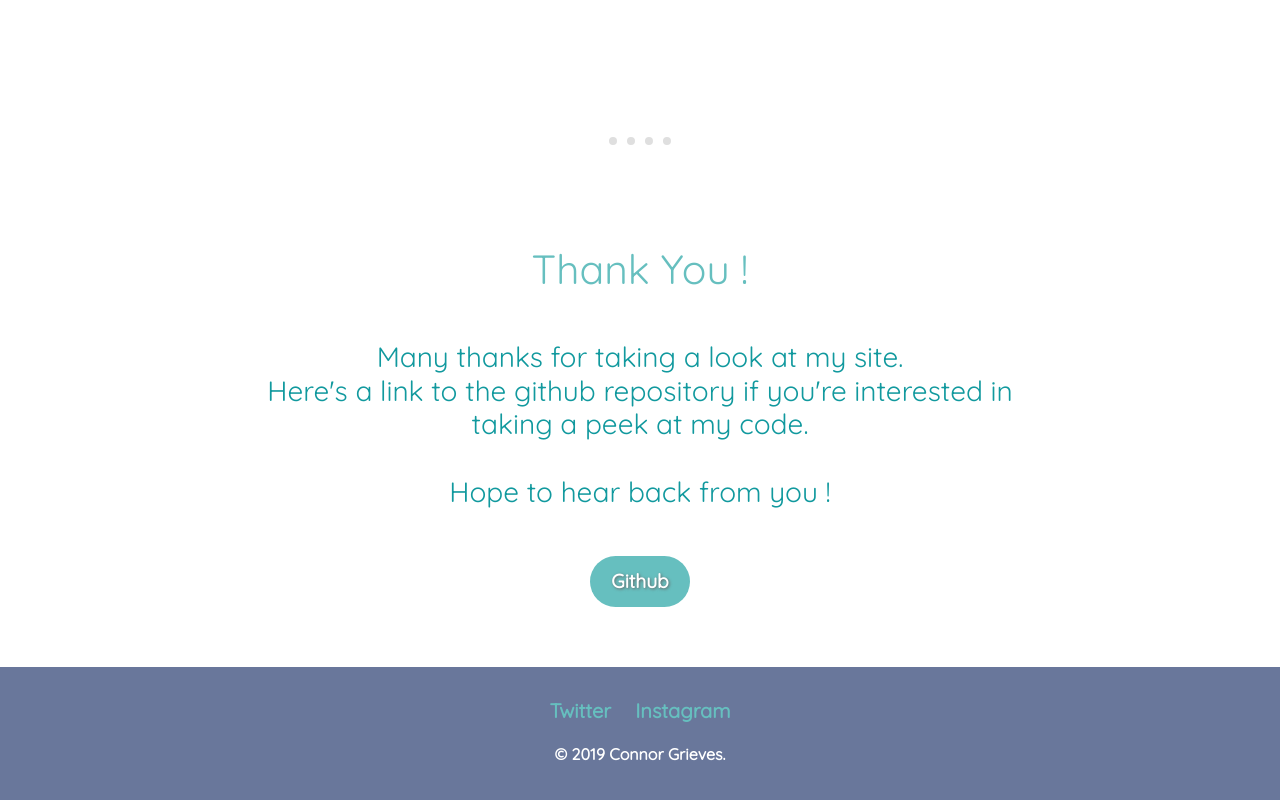
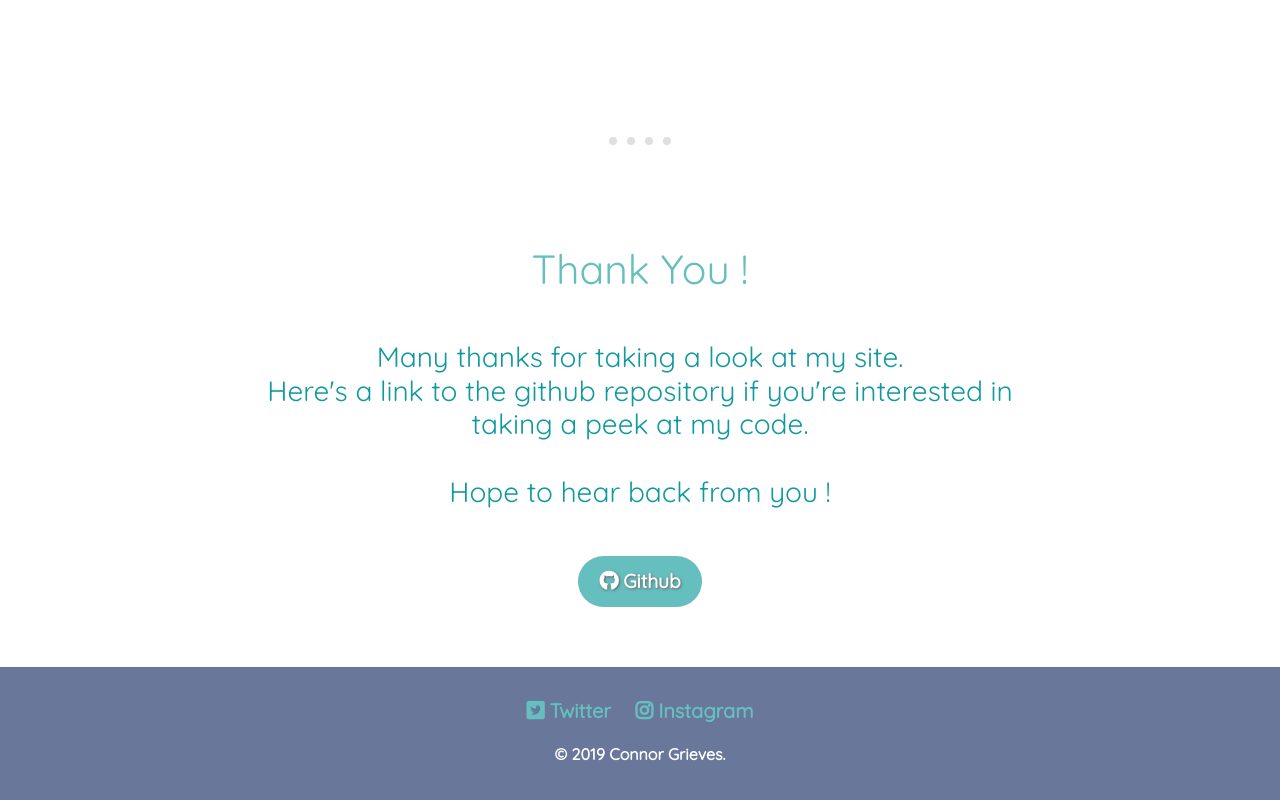
Before and after one commit to con-grieves/Connor-Grieves---Junior-Web-Developer, a plain HTML site: page index.html in a window 1280 px wide. Shown: the part 2325-3125 px from the top of the page. Drawn offline with nearby package versions, Linux system fonts and the light colour scheme.

Commit message:
Added icons for buttons and links

```diff
--- a/index.html
+++ b/index.html
@@ -9,6 +9,7 @@
   <link href="https://fonts.googleapis.com/css?family=Kalam|Marck+Script|Quicksand|Sacramento" rel="stylesheet">
   <link rel="stylesheet" href="https://stackpath.bootstrapcdn.com/bootstrap/4.3.1/css/bootstrap.min.css" integrity="sha384-ggOyR0iXCbMQv3Xipma34MD+dH/1fQ784/j6cY/iJTQUOhcWr7x9JvoRxT2MZw1T" crossorigin="anonymous">
   <link rel="stylesheet" href="css/styles.css">
+  <link rel="stylesheet" href="https://use.fontawesome.com/releases/v5.7.2/css/all.css" integrity="sha384-fnmOCqbTlWIlj8LyTjo7mOUStjsKC4pOpQbqyi7RrhN7udi9RwhKkMHpvLbHG9Sr" crossorigin="anonymous">
 
 </head>
 
@@ -107,7 +108,7 @@
         taking a peek at my code.
         <br /> <br />Hope to hear back from you !
       </h3>
-      <a class="btn" href="https://github.com/con-grieves/Connor-Grieves---Junior-Web-Developer" target="_blank">Github</a>
+      <a class="btn" href="https://github.com/con-grieves/Connor-Grieves---Junior-Web-Developer" target="_blank"><i class="fab fa-github"></i> Github</a>
     </div>
 
   </div>
@@ -115,8 +116,8 @@
 
   <div class="bottom-container">
 
-    <a class="footer-link" href="https://twitter.com/quickb3n/" target="_blank">Twitter</a>
-    <a class="footer-link" href="https://www.instagram.com/con_grieves/" target="_blank">Instagram</a>
+    <a class="footer-link" href="https://twitter.com/quickb3n/" target="_blank"><i class="fab fa-twitter-square"></i> Twitter</a>
+    <a class="footer-link" href="https://www.instagram.com/con_grieves/" target="_blank"><i class="fab fa-instagram"></i> Instagram</a>
     <p class="copy">© 2019 Connor Grieves.</p>
 
   </div>
```
